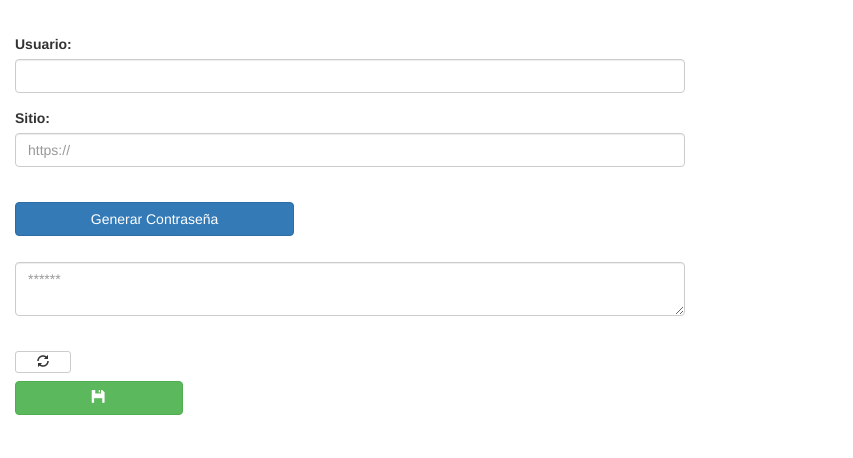
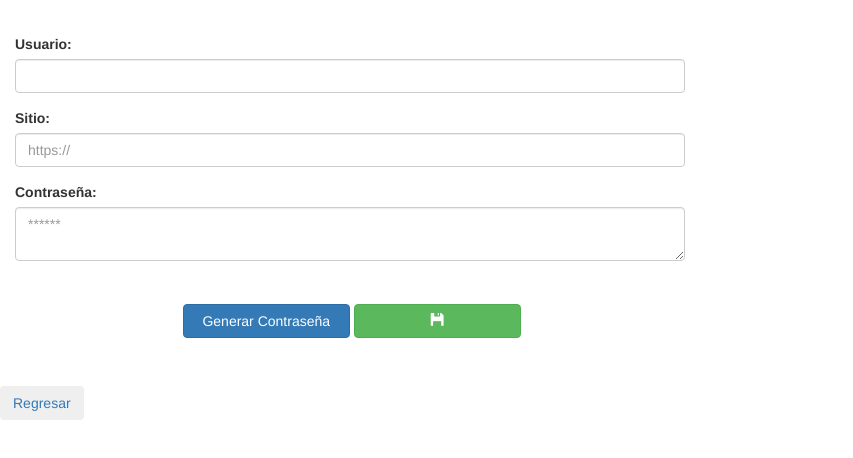
Before and after one commit to 4drianm/Master-Key, an Electron app: page agregar.html in a window 700 px wide. Shown: the part 98-556 px from the top of the page, 853 px wide, since content can reach past the window. Drawn offline with Linux system fonts and the light colour scheme; a web font is replaced by a local one.

Commit message:
cambio en los botones

```diff
--- a/agregar.html
+++ b/agregar.html
@@ -6,6 +6,23 @@
     <meta name="viewport" content="width=device-width, user-scalable=no, initial-scale=1.0, maximum-scale=1.0, minimum-scale=1.0">
     <link rel="stylesheet" href="css/bootstrap.min.css">
     <link href="https://fonts.googleapis.com/css?family=Bubbler+One" rel="stylesheet">
+    <style>
+      #p-btn{
+        height: 50px;
+        position: relative;
+      }
+      #p-btn p {
+        margin-top: 25px;
+        position: absolute;
+        width: 100%;
+        left: 75%;
+        -ms-transform: translate(-50%, -50%);
+        transform: translate(-50%, -50%);
+      }
+      #p-btn p .col-xs-3{
+        float: none;
+      }
+    </style>
   </head>
   <body>
     <br>
@@ -25,31 +42,29 @@
      <br>
       <form action="">
        <div class="form-group">
-            <label for="usuario">Usuario:</label>
+            <label>Usuario:</label>
             <input class="form-control" id="usuario" type="text">
         </div>
         <div class="form-group">
-            <label for="contraseña">Sitio:</label>
-            <input class="form-control" id="sontraseña" type="text" placeholder="https://">
+            <label>Sitio:</label>
+            <input class="form-control" id="sitio" type="text" placeholder="https://">
         </div>
-        <br>
-        <button class="btn btn-primary col-xs-5 col-sm-3 col-md-2 col-lg-2">Generar Contraseña</button>
-        <br>
-        <br>
-        <br>
         <div class="form-group">
-            <textarea class="form-control" id="" placeholder="******"></textarea>
+          <label>Contraseña:</label>
+          <textarea class="form-control" id="contraseña" placeholder="******"></textarea>
         </div>
     </form>
     <br>
-    <p>
-      <button class="btn btn-default btn-xs col-xs-1 col-sm-1 col-md-1 col-lg-1"><span class="glyphicon glyphicon-refresh"></span></button>
-    </p>
+    <div id="p-btn">
+      <p>
+        <button class="btn btn-primary col-xs-3 col-sm-3 col-md-3 col-md-2">Generar Contraseña</button>
+        <button class="btn btn-success col-xs-3 col-sm-3 col-md-3 col-md-2"><span class="glyphicon glyphicon-floppy-disk"></span></button>
+      </p>
+    </div>
+    </div>
     <br>
-    <p>
-      <a href="concentrado.html"><button class="btn btn-success col-xs-3 col-sm-3 col-md-3 col-lg-3"><span class="glyphicon glyphicon-floppy-disk"></span></button></a>
-    </p>
-      </div>
+    <br>
+    <a href="concentrado.html"><button class="btn"></span>Regresar</button></a>
     <script src="js/jquery.js"></script>
     <script src="js/bootstrap.min.js"></script>
   </body>
--- a/package.json
+++ b/package.json
@@ -9,6 +9,7 @@
   "author": "Team1",
   "license": "MIT",
   "dependencies": {
+    "dexie": "^1.5.1",
     "electron": "^1.6.11"
   }
 }
```
Also changed, not shown: concentrado.html (+28 -9 lines), js/bd.js (added, +9 -0 lines), 1 other file.
